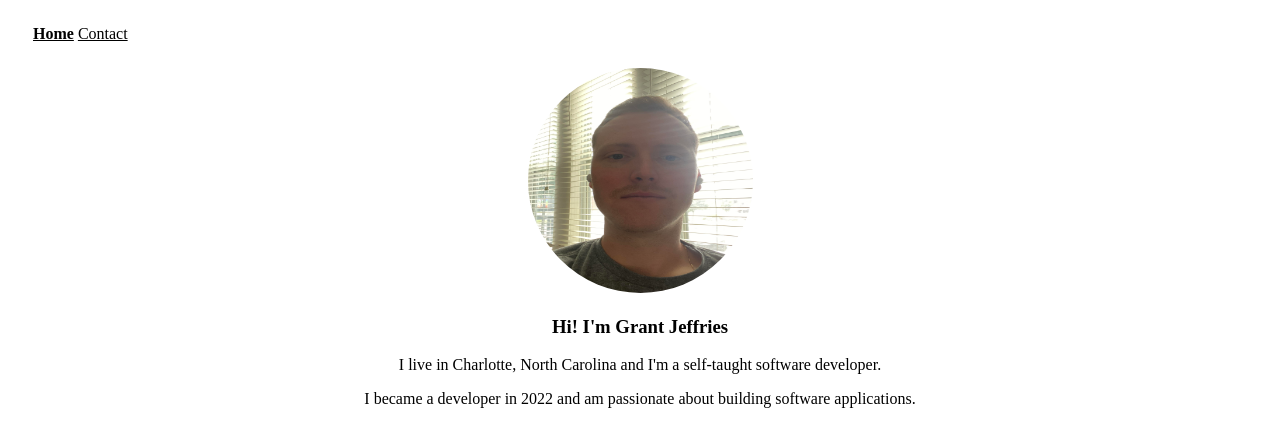
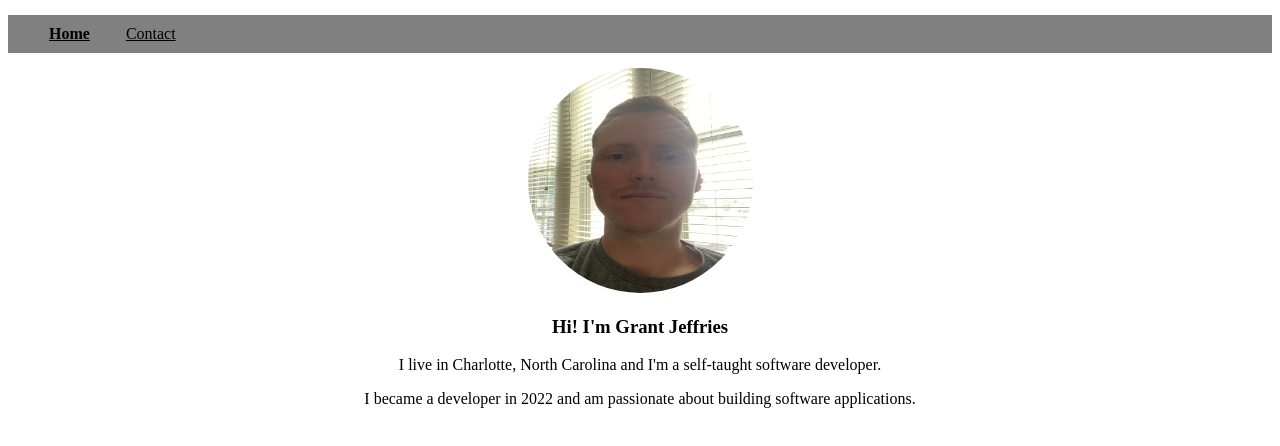
Before and after one commit to Grantj24/simple-website, a plain HTML site: page index.html in a window 1280 px wide. Drawn offline with Linux system fonts and the light colour scheme.

Commit message:
changes made to nav bar with css

```diff
--- a/style.css
+++ b/style.css
@@ -10,7 +10,7 @@ li a {
   display: inline;
   color:black;
   text-align: left;
-  padding: 16 px;
+  padding: 16px;
 }
 
 li {
@@ -20,3 +20,13 @@ li {
 img {
   border-radius:50%;
 }
+
+/* change the link color to green on hover*/
+li a:hover {
+  background-color: green;
+}
+
+.container {
+  background-color:grey;
+  border:black;
+}
```
